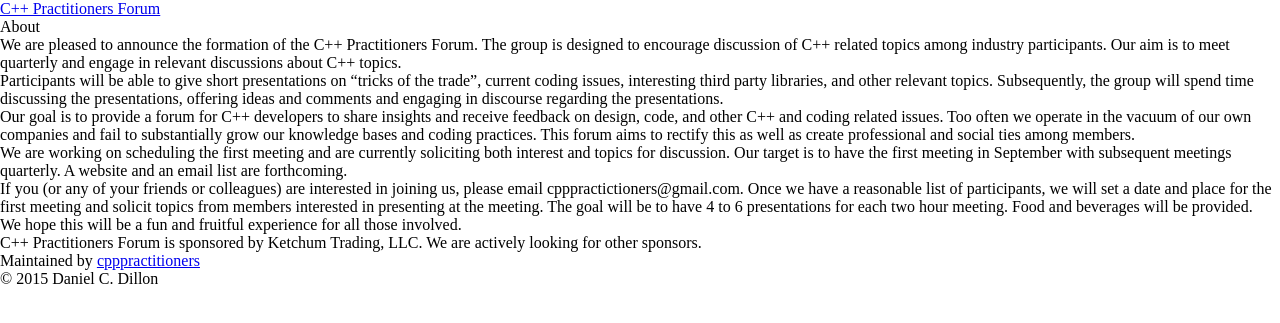
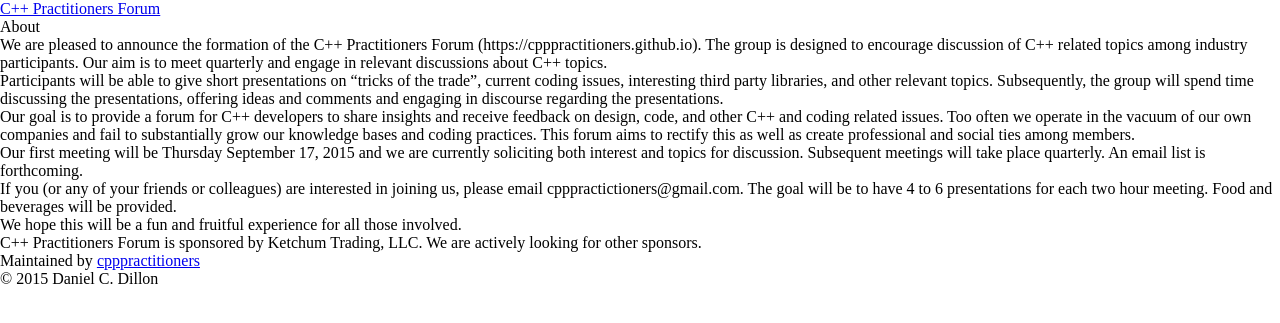
Before and after one commit to cpppractitioners/cpppractitioners.github.io, a Jekyll site: the page built from index.md, in a window 1280 px wide. Shown: the top 323 px of the page. Built offline with Jekyll 4.4.1, drawn with Linux system fonts in a browser that asks for light colours; Markdown is read by kramdown in place of the engine named in the settings.

Commit message:
Slightly changed the front page text

```diff
--- a/index.md
+++ b/index.md
@@ -5,15 +5,15 @@ layout: slate
 
 ### About
 
-We are pleased to announce the formation of the C++ Practitioners Forum.  The group is designed to encourage discussion of C++ related topics among industry participants.  Our aim is to meet quarterly and engage in relevant discussions about C++ topics.
+We are pleased to announce the formation of the C++ Practitioners Forum (https://cpppractitioners.github.io).  The group is designed to encourage discussion of C++ related topics among industry participants.  Our aim is to meet quarterly and engage in relevant discussions about C++ topics.
 
 Participants will be able to give short presentations on “tricks of the trade”, current coding issues, interesting third party libraries, and other relevant topics.  Subsequently, the group will spend time discussing the presentations, offering ideas and comments and engaging in discourse regarding the presentations.
 
 Our goal is to provide a forum for C++ developers to share insights and receive feedback on design, code, and other C++ and coding related issues.  Too often we operate in the vacuum of our own companies and fail to substantially grow our knowledge bases and coding practices.  This forum aims to rectify this as well as create professional and social ties among members.
 
-We are working on scheduling the first meeting and are currently soliciting both interest and topics for discussion.  Our target is to have the first meeting in September with subsequent meetings quarterly.  A website and an email list are forthcoming.
+Our first meeting will be Thursday September 17, 2015 and we are currently soliciting both interest and topics for discussion.  Subsequent meetings will take place quarterly.  An email list is forthcoming.
 
-If you (or any of your friends or colleagues) are interested in joining us, please email cpppractictioners@gmail.com.  Once we have a reasonable list of participants, we will set a date and place for the first meeting and solicit topics from members interested in presenting at the meeting.  The goal will be to have 4 to 6 presentations for each two hour meeting.  Food and beverages will be provided.
+If you (or any of your friends or colleagues) are interested in joining us, please email cpppractictioners@gmail.com.  The goal will be to have 4 to 6 presentations for each two hour meeting.  Food and beverages will be provided.
 
 We hope this will be a fun and fruitful experience for all those involved.
 
```
